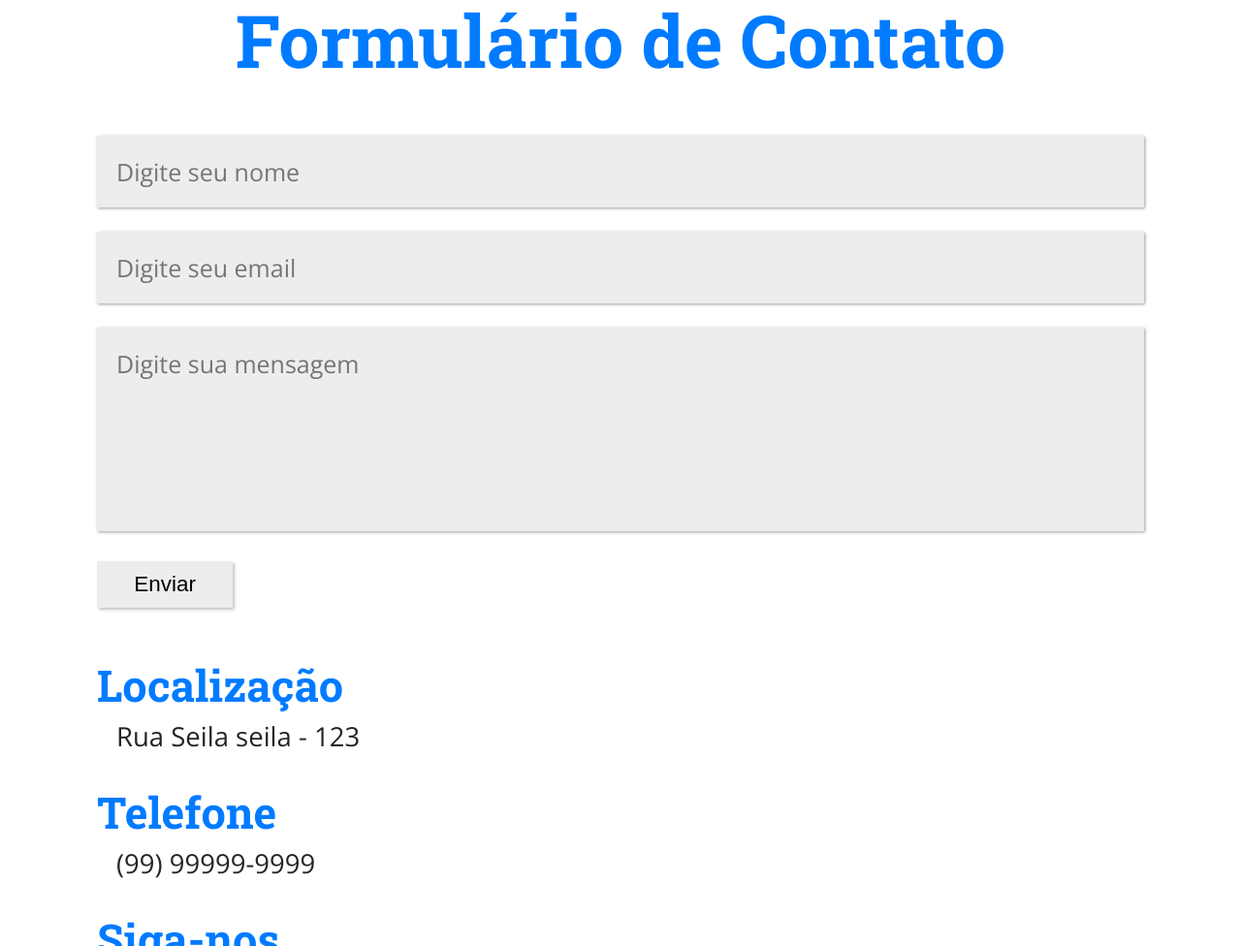
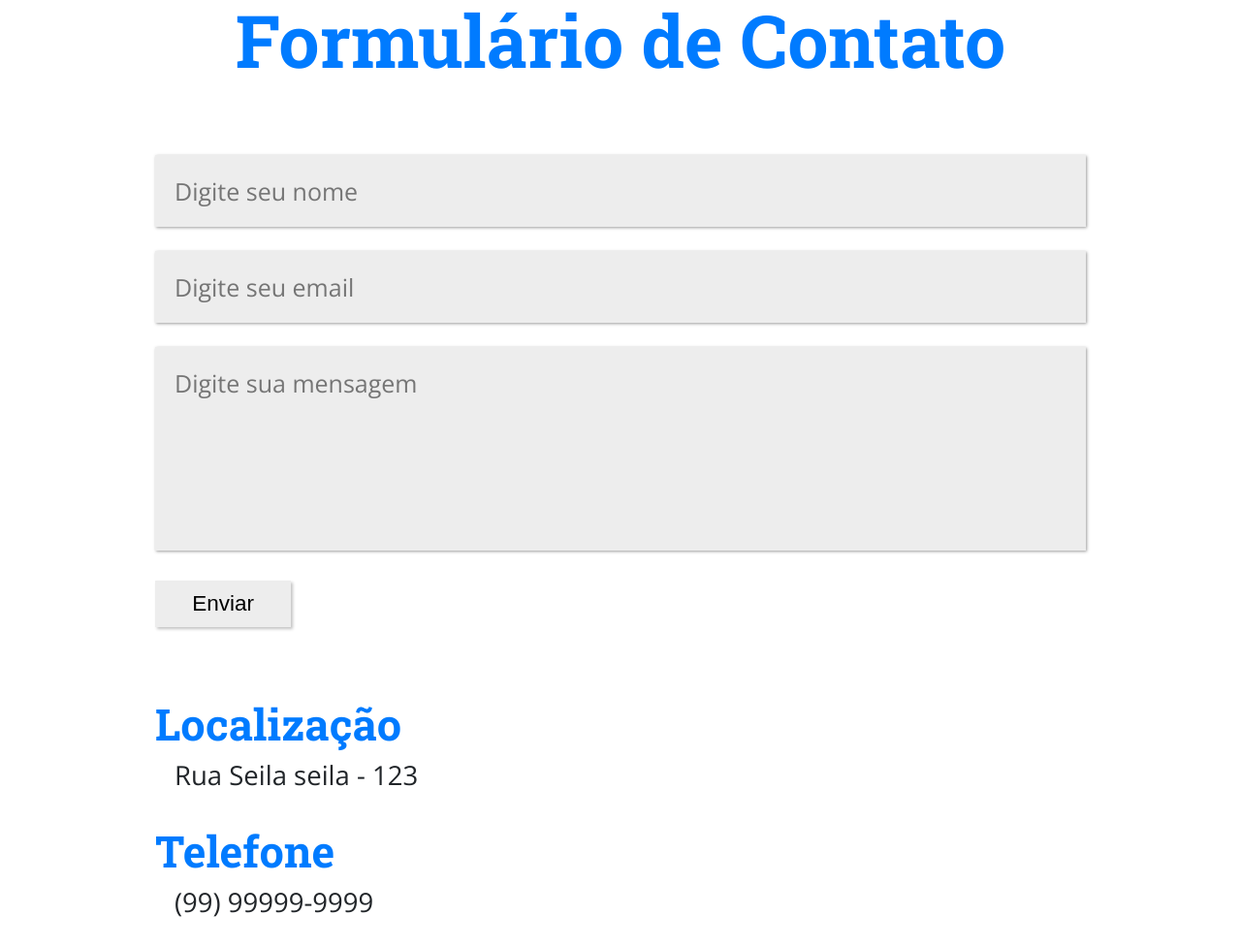
Before and after one commit to JoaoVitorDomingos/TechCare, a plain HTML site: page index.html in a window 1280 px wide. Shown: the part 6473-7449 px from the top of the page at 97% size. Drawn offline with nearby package versions, Linux system fonts and the light colour scheme.

Commit message:
Section Contato

```diff
--- a/estilos/media_query.css
+++ b/estilos/media_query.css
@@ -316,4 +316,14 @@
         font-size: .8rem;
     }
 
+    /* CONTATO */
+    #contato > form {
+        width: 80%;
+        margin-block: 70px;
+    }
+
+    #contato .contato_dados {
+        width: 80%;
+    }
+
 }
```
